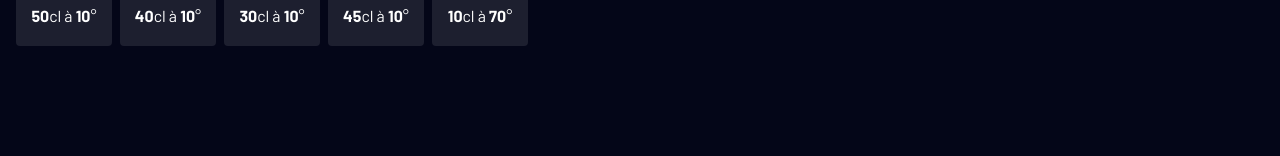
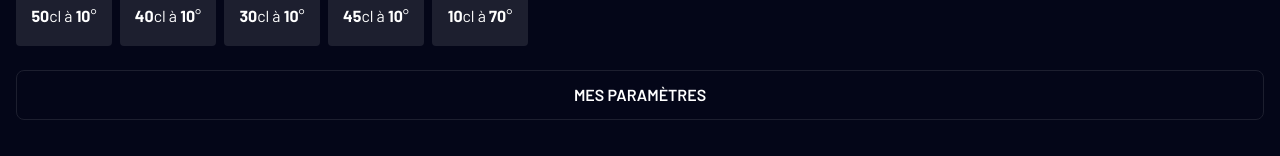
Before and after one commit to lucasboucher/alcool-tracker, a React (Create React App) app: page / in a window 1280 px wide. Shown: the part 532-688 px from the top of the page. Built offline with nearby package versions, Linux system fonts and the light colour scheme; some icons are missing.

Commit message:
ADD: settings button and semibold default font

```diff
--- a/src/App.js
+++ b/src/App.js
@@ -68,6 +68,9 @@ function App() {
           />
         ))}
       </div>
+      <button class="w-full rounded-lg border border-dark-3 py-3 font-semibold uppercase active:bg-dark-2">
+        Mes paramètres
+      </button>
     </main>
   );
 }
--- a/src/index.css
+++ b/src/index.css
@@ -22,3 +22,10 @@
   font-weight: 700;
   font-style: normal;
 }
+
+@font-face {
+  font-family: 'Barlow';
+  src: url('./fonts/Barlow-SemiBold.ttf') format('truetype');
+  font-weight: 600;
+  font-style: normal;
+}
```
Also changed, not shown: src/fonts/Barlow-SemiBold.ttf (added).
